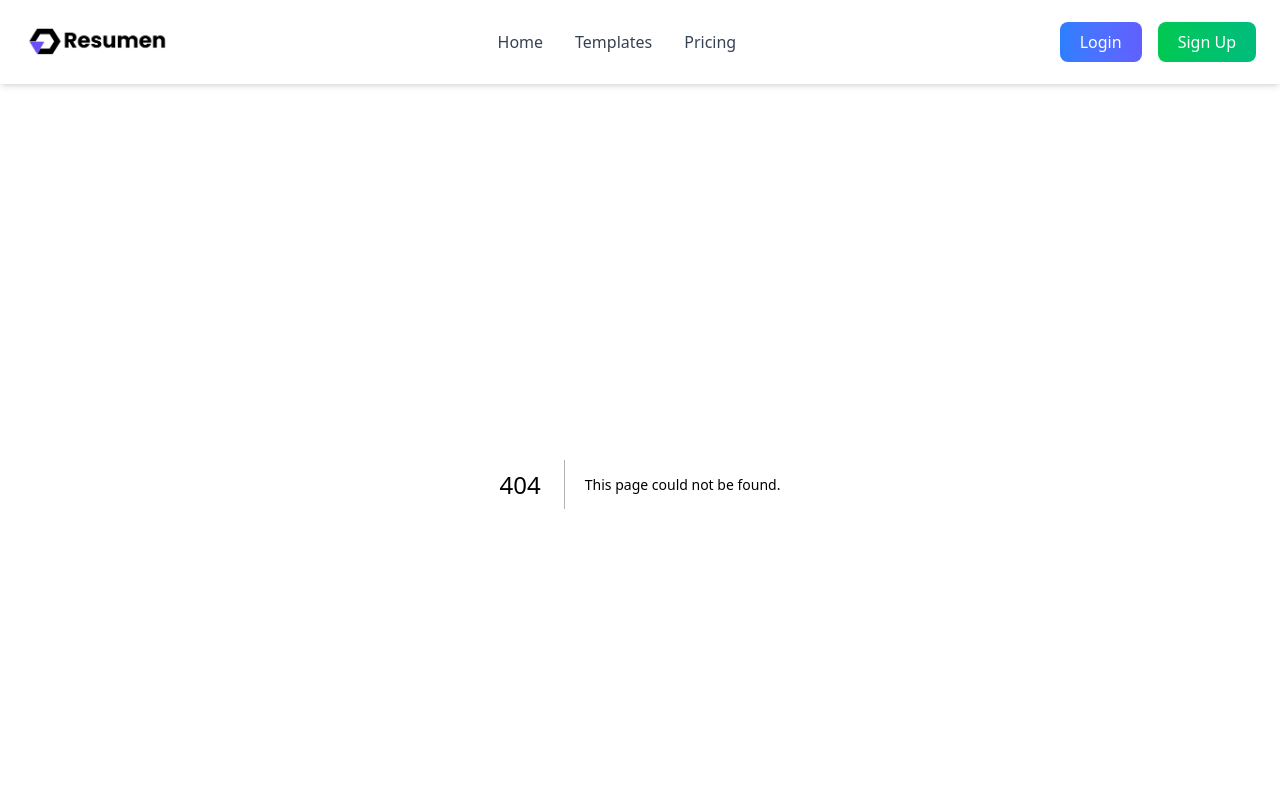
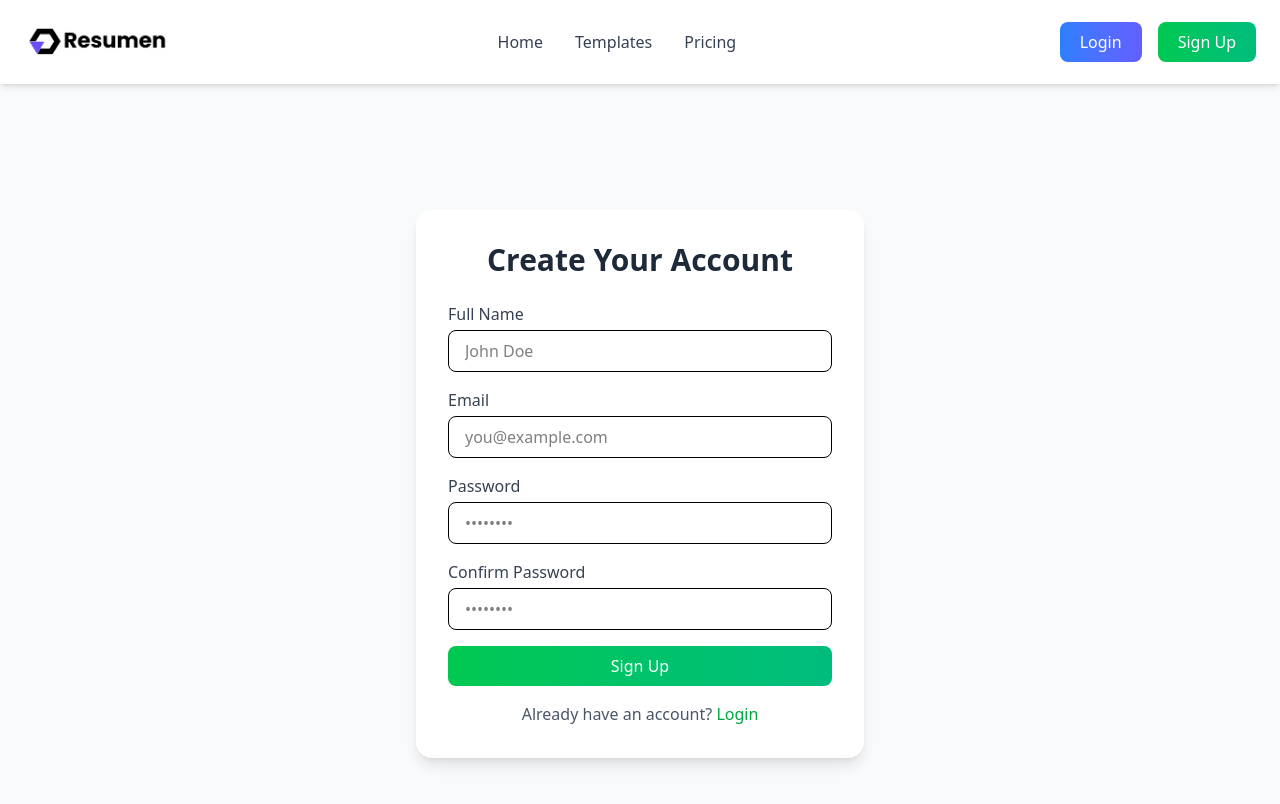
Before and after one commit to hammad200208/AI_Resume, a Next.js app: page /signup in a window 1280 px wide. Before the commit this address had no page. Shown: the top 804 px of the page. Built offline with nearby package versions, Linux system fonts and the light colour scheme.

Commit message:
created login and signup

```diff
--- /dev/null
+++ b/app/login/page.jsx
@@ -0,0 +1,70 @@
+"use client";
+
+import { useState } from "react";
+import Link from "next/link";
+
+export default function LoginPage() {
+  const [formData, setFormData] = useState({ email: "", password: "" });
+
+  const handleChange = (e) => {
+    setFormData({ ...formData, [e.target.name]: e.target.value });
+  };
+
+  const handleSubmit = (e) => {
+    e.preventDefault();
+    console.log("Login:", formData);
+    // TODO: integrate backend or next-auth here
+  };
+
+  return (
+    <div className="min-h-screen flex items-center justify-center bg-gray-50">
+      <div className="bg-white shadow-lg rounded-2xl p-8 w-full max-w-md">
+        <h2 className="text-3xl font-semibold text-center mb-6 text-gray-800">
+          Welcome Back
+        </h2>
+
+        <form onSubmit={handleSubmit} className="space-y-4">
+          <div>
+            <label className="block text-gray-700 mb-1">Email</label>
+            <input
+              type="email"
+              name="email"
+              value={formData.email}
+              onChange={handleChange}
+              required
+              className="w-full border rounded-lg px-4 py-2 focus:ring-2 focus:ring-blue-500 focus:outline-none"
+              placeholder="you@example.com"
+            />
+          </div>
+
+          <div>
+            <label className="block text-gray-700 mb-1">Password</label>
+            <input
+              type="password"
+              name="password"
+              value={formData.password}
+              onChange={handleChange}
+              required
+              className="w-full border rounded-lg px-4 py-2 focus:ring-2 focus:ring-blue-500 focus:outline-none"
+              placeholder="••••••••"
+            />
+          </div>
+
+          <button
+            type="submit"
+            className="w-full py-2 text-white rounded-lg font-medium bg-gradient-to-r from-blue-500 to-indigo-500 hover:from-blue-600 hover:to-indigo-600 transition-all"
+          >
+            Login
+          </button>
+        </form>
+
+        <p className="text-center text-gray-600 mt-4">
+          Don’t have an account?{" "}
+          <Link href="/signup" className="text-blue-600 hover:underline">
+            Sign Up
+          </Link>
+        </p>
+      </div>
+    </div>
+  );
+}
--- /dev/null
+++ b/app/signup/page.jsx
@@ -0,0 +1,101 @@
+"use client";
+
+import { useState } from "react";
+import Link from "next/link";
+
+export default function SignupPage() {
+  const [formData, setFormData] = useState({
+    fullName: "",
+    email: "",
+    password: "",
+    confirmPassword: "",
+  });
+
+  const handleChange = (e) => {
+    setFormData({ ...formData, [e.target.name]: e.target.value });
+  };
+
+  const handleSubmit = (e) => {
+    e.preventDefault();
+    console.log("Signup:", formData);
+    // TODO: send data to backend or Firebase auth
+  };
+
+  return (
+    <div className="min-h-screen flex items-center justify-center bg-gray-50">
+      <div className="bg-white shadow-lg rounded-2xl p-8 w-full max-w-md">
+        <h2 className="text-3xl font-semibold text-center mb-6 text-gray-800">
+          Create Your Account
+        </h2>
+
+        <form onSubmit={handleSubmit} className="space-y-4">
+          <div>
+            <label className="block text-gray-700 mb-1">Full Name</label>
+            <input
+              type="text"
+              name="fullName"
+              value={formData.fullName}
+              onChange={handleChange}
+              required
+              className="w-full border rounded-lg px-4 py-2 focus:ring-2 focus:ring-green-500 focus:outline-none"
+              placeholder="John Doe"
+            />
+          </div>
+
+          <div>
+            <label className="block text-gray-700 mb-1">Email</label>
+            <input
+              type="email"
+              name="email"
+              value={formData.email}
+              onChange={handleChange}
+              required
+              className="w-full border rounded-lg px-4 py-2 focus:ring-2 focus:ring-green-500 focus:outline-none"
+              placeholder="you@example.com"
+            />
+          </div>
+
+          <div>
+            <label className="block text-gray-700 mb-1">Password</label>
+            <input
+              type="password"
+              name="password"
+              value={formData.password}
+              onChange={handleChange}
+              required
+              className="w-full border rounded-lg px-4 py-2 focus:ring-2 focus:ring-green-500 focus:outline-none"
+              placeholder="••••••••"
+            />
+          </div>
+
+          <div>
+            <label className="block text-gray-700 mb-1">Confirm Password</label>
+            <input
+              type="password"
+              name="confirmPassword"
+              value={formData.confirmPassword}
+              onChange={handleChange}
+              required
+              className="w-full border rounded-lg px-4 py-2 focus:ring-2 focus:ring-green-500 focus:outline-none"
+              placeholder="••••••••"
+            />
+          </div>
+
+          <button
+            type="submit"
+            className="w-full py-2 text-white rounded-lg font-medium bg-gradient-to-r from-green-500 to-emerald-500 hover:from-green-600 hover:to-emerald-600 transition-all"
+          >
+            Sign Up
+          </button>
+        </form>
+
+        <p className="text-center text-gray-600 mt-4">
+          Already have an account?{" "}
+          <Link href="/login" className="text-green-600 hover:underline">
+            Login
+          </Link>
+        </p>
+      </div>
+    </div>
+  );
+}
```
